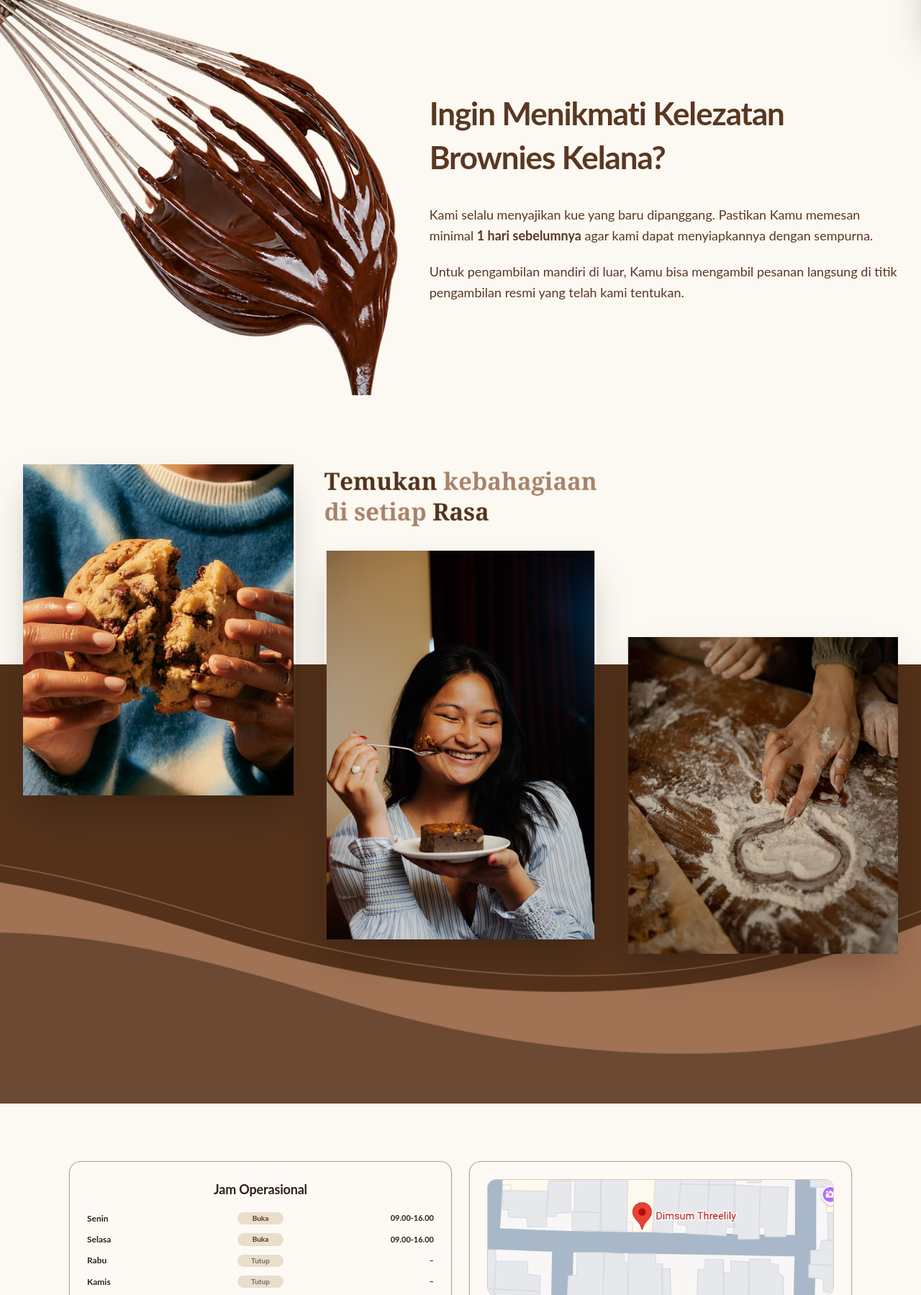
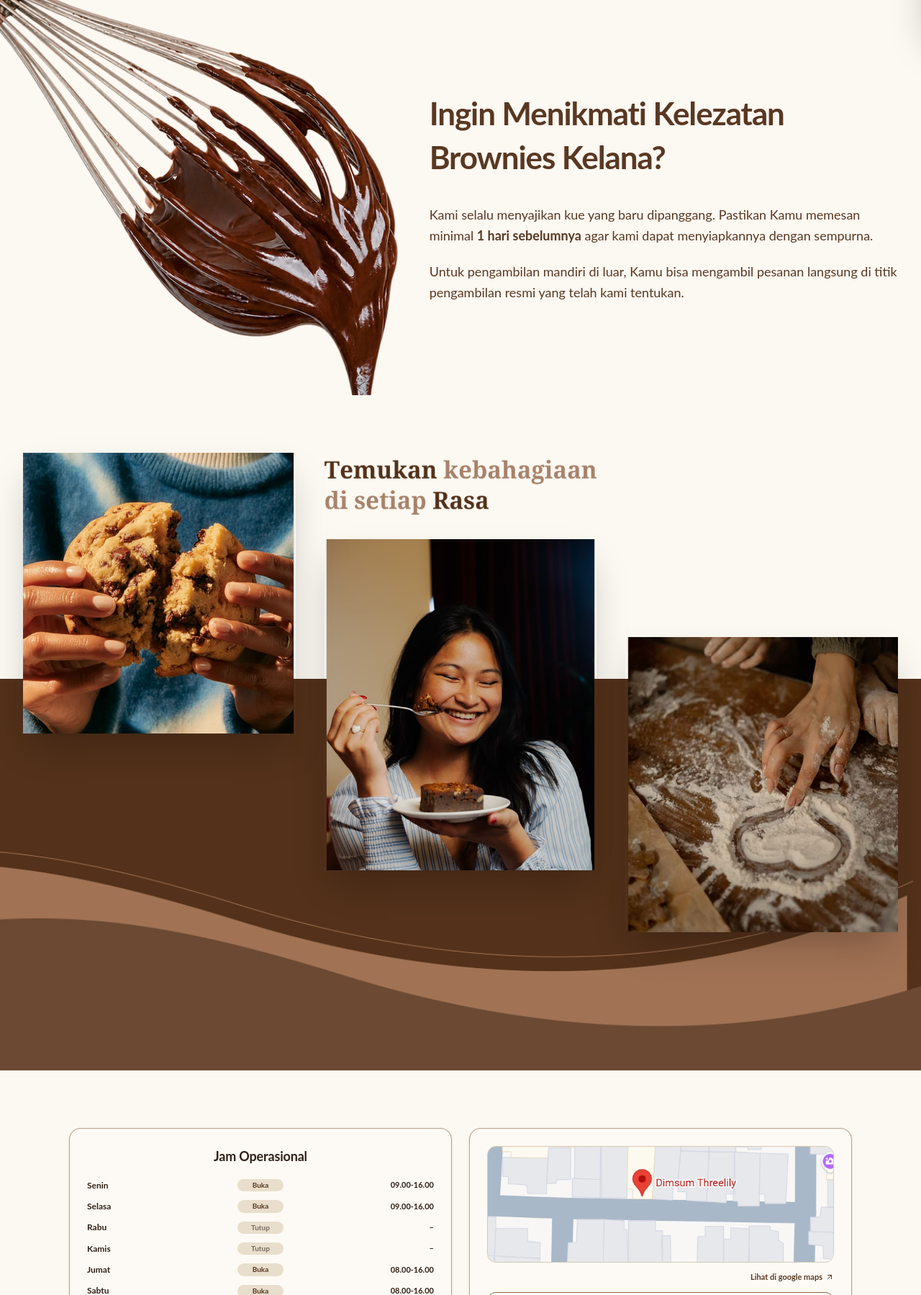
Before and after one commit to BrillWRTH/brownies-kelana, a Laravel app: page /tentang-kami in a window 1280 px wide. Shown: the part 754-2553 px from the top of the page at 72% size. Run offline with Laravel 12, Linux system fonts and the light colour scheme; data comes from the database, SQL or seed files in the repository; data that the repository does not hold is empty; style sheets or scripts are compiled from the project's sources; some libraries are stand-ins or nearby versions.

Commit message:
phase 11 revisi section 3: tangga atas dan bawah presisi sesuai figma

```diff
--- a/resources/views/pages/about.blade.php
+++ b/resources/views/pages/about.blade.php
@@ -56,26 +56,26 @@
         </div>
     </section>
 
-    {{-- 3. Kolase 3 Foto "Temukan kebahagiaan di setiap Rasa" - TANGGA NYATA & BACKGROUND LEBAR SESUAI FIGMA --}}
-    <section class="relative overflow-hidden bg-[#fcf8f2] pt-12 sm:pt-16 lg:pt-24 pb-32 sm:pb-40 lg:pb-52">
+    {{-- 3. Kolase 3 Foto "Temukan kebahagiaan di setiap Rasa" - TANGGA ATAS & BAWAH NYATA SESUAI FIGMA --}}
+    <section class="relative overflow-hidden bg-[#fcf8f2] pt-12 sm:pt-16 lg:pt-20 pb-28 sm:pb-36 lg:pb-48">
         {{-- Latar belakang blok cokelat gelap (#53311a) LEBAR & TINGGI di bagian bawah foto dengan pita gelombang --}}
-        <div class="pointer-events-none absolute inset-x-0 bottom-0 top-[35%] sm:top-[36%] lg:top-[38%] bg-[#53311a]">
+        <div class="pointer-events-none absolute inset-x-0 bottom-0 top-[38%] sm:top-[40%] lg:top-[42%] bg-[#53311a]">
             <img src="{{ asset('images/kelana/about-ngisoran.png') }}" alt=""
-                class="absolute bottom-0 left-0 w-full min-h-[200px] sm:min-h-[280px] lg:min-h-[360px] object-cover opacity-90">
+                class="absolute bottom-0 left-0 w-full min-h-[180px] sm:min-h-[250px] lg:min-h-[320px] object-cover opacity-90">
         </div>
 
         <div class="relative z-10 mx-auto max-w-7xl px-4 sm:px-6 lg:px-8">
-            {{-- Grid 3 Kolom Bertangga Nyata (Step 1 -> Step 2 -> Step 3) --}}
+            {{-- Grid 3 Kolom Bertangga Nyata di Bagian Atas Maupun Bawah (Tangga Atas Bawahnya Sesuai Figma) --}}
             <div class="grid grid-cols-12 items-start gap-3 sm:gap-6 lg:gap-10">
-                {{-- Foto 1 (Kiri): culkle 1.png - TANGGA 1 (PALING TINGGI / ATAS) --}}
+                {{-- Foto 1 (Kiri): culkle 1.png - TANGGA 1 (ATAS PALING TINGGI, BAWAH PALING TINGGI) --}}
                 <div class="col-span-4 self-start">
                     <div class="overflow-hidden shadow-2xl">
                         <img src="{{ asset('images/kelana/about-cukle.png') }}" alt="Brookies Brownies Kelana"
-                            class="h-60 sm:h-84 md:h-[400px] lg:h-[460px] w-full object-cover">
+                            class="h-56 sm:h-76 md:h-88 lg:h-[390px] w-full object-cover">
                     </div>
                 </div>
 
-                {{-- Kolom Tengah: Judul "Temukan kebahagiaan di setiap Rasa" + Foto 2 senyum 1.png - TANGGA 2 (TENGAH / TINGGI) --}}
+                {{-- Kolom Tengah: Judul "Temukan kebahagiaan di setiap Rasa" + Foto 2 senyum 1.png - TANGGA 2 (TENGAH ATAS & TENGAH BAWAH) --}}
                 <div class="col-span-4 flex flex-col items-center text-center">
                     <div class="mb-4 sm:mb-6 flex justify-center">
                         <img src="{{ asset('images/kelana/about-heading-rasa.png') }}" alt="Temukan kebahagiaan di setiap Rasa"
@@ -83,15 +83,15 @@
                     </div>
                     <div class="w-full overflow-hidden shadow-2xl">
                         <img src="{{ asset('images/kelana/about-senyum.png') }}" alt="Kebahagiaan Bersama Brownies Kelana"
-                            class="h-72 sm:h-96 md:h-[460px] lg:h-[540px] w-full object-cover">
+                            class="h-68 sm:h-88 md:h-[420px] lg:h-[460px] w-full object-cover">
                     </div>
                 </div>
 
-                {{-- Foto 3 (Kanan): tepunglop 1.png - TANGGA 3 (PALING BAWAH / TURUN DALAM) --}}
-                <div class="col-span-4 self-start pt-28 sm:pt-44 lg:pt-60">
+                {{-- Foto 3 (Kanan): tepunglop 1.png - TANGGA 3 (ATAS PALING TURUN, BAWAH PALING TURUN / DEEP STEP) --}}
+                <div class="col-span-4 self-start pt-24 sm:pt-40 md:pt-52 lg:pt-64">
                     <div class="overflow-hidden shadow-2xl">
                         <img src="{{ asset('images/kelana/about-tepunglop.png') }}" alt="Proses Adonan Penuh Cinta Brownies Kelana"
-                            class="h-60 sm:h-80 md:h-96 lg:h-[440px] w-full object-cover">
+                            class="h-56 sm:h-76 md:h-92 lg:h-[410px] w-full object-cover">
                     </div>
                 </div>
             </div>
```
